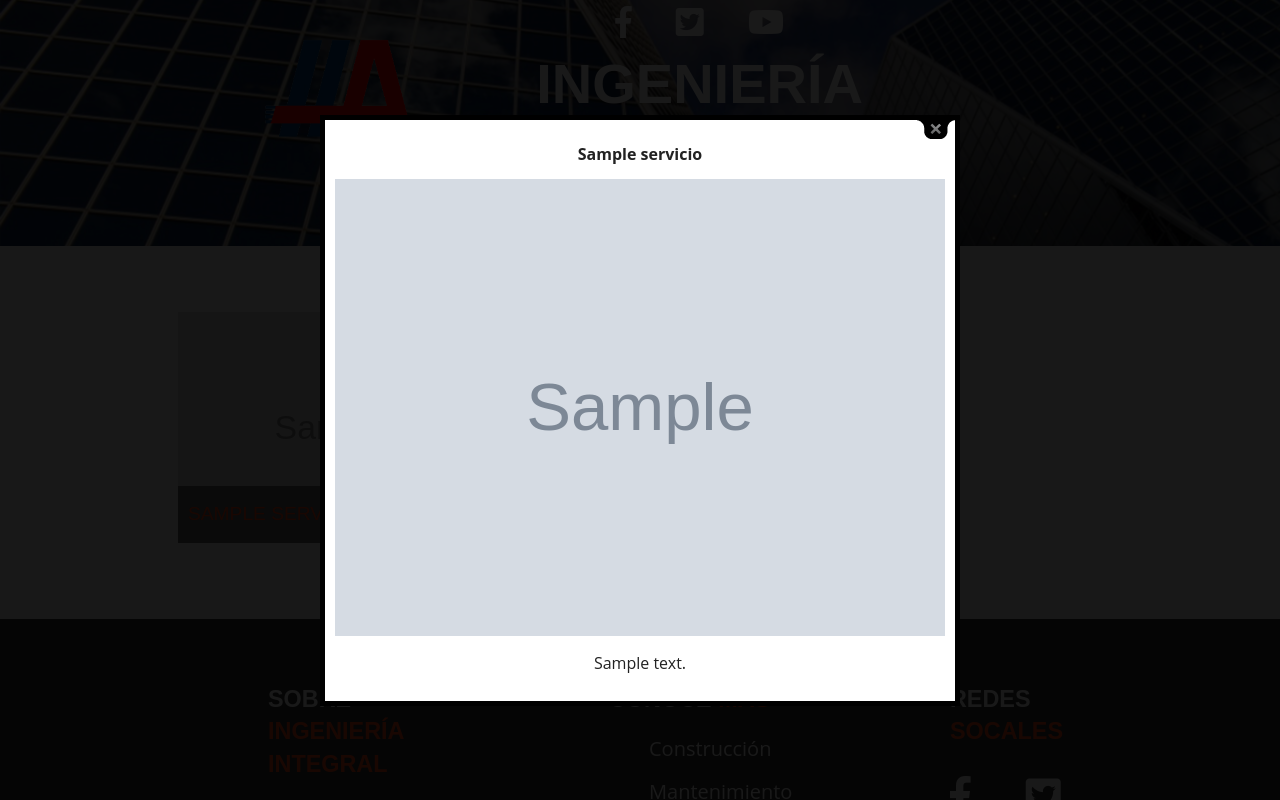
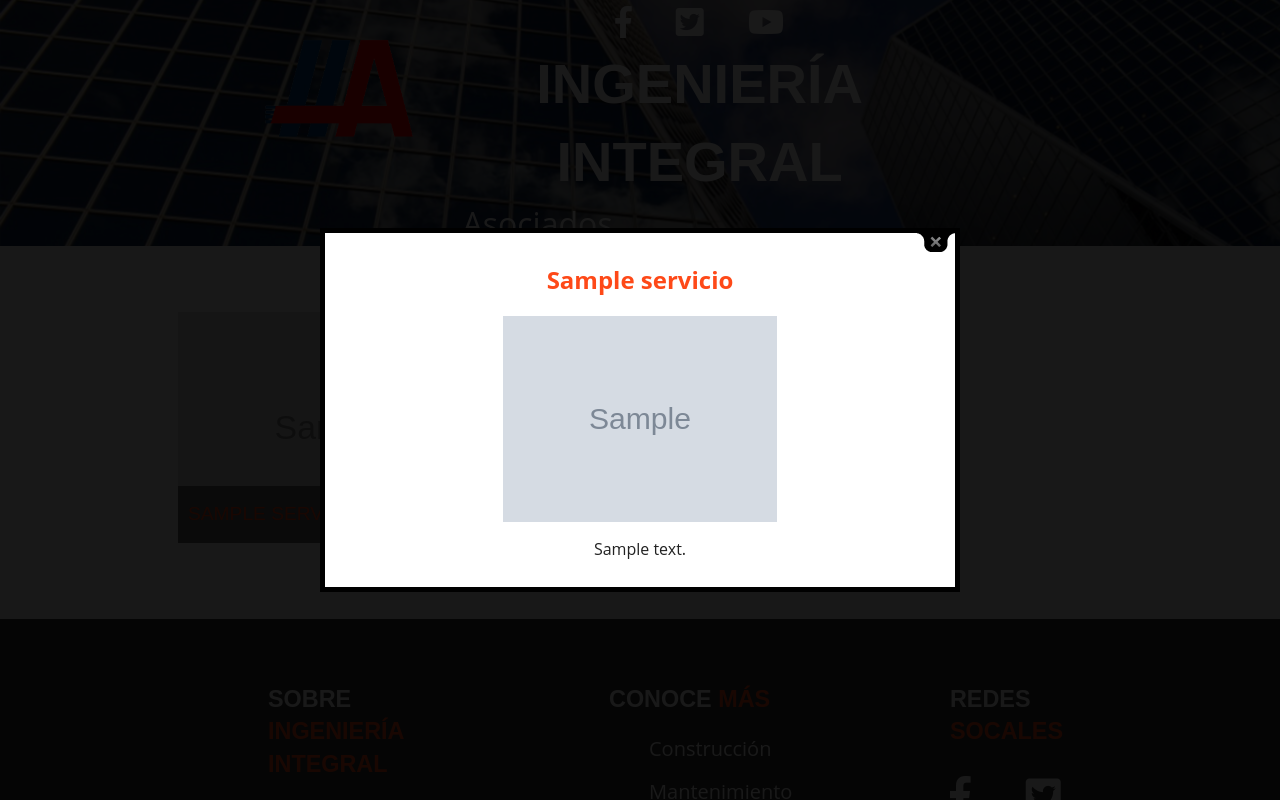
Before and after one commit to Irams/iias, a PHP site: page / in a window 1280 px wide, after a click that opens the changed part. Run offline with PHP 8.4, Linux system fonts and the light colour scheme; tables that the repository leaves empty or names only in its code hold one stand-in row (values such as "Sample post"); grey boxes marked "Sample" are stand-in pictures; some libraries are stand-ins or nearby versions.

Commit message:
Más estilos a la caja de colorbox

```diff
--- a/css/main.css
+++ b/css/main.css
@@ -276,6 +276,16 @@ div.cboxElement img{
 }
 div.cboxElement h2{
     font-size: 100%;
+    color: #fe4918;
+}
+@media only screen and (min-width: 768px){
+    div.cboxElement img{
+        width: 45%;
+        height: auto;
+    }
+    div.cboxElement h2{
+        font-size: 1.5em;
+    }
 }
 
 /*Footer*/
```
